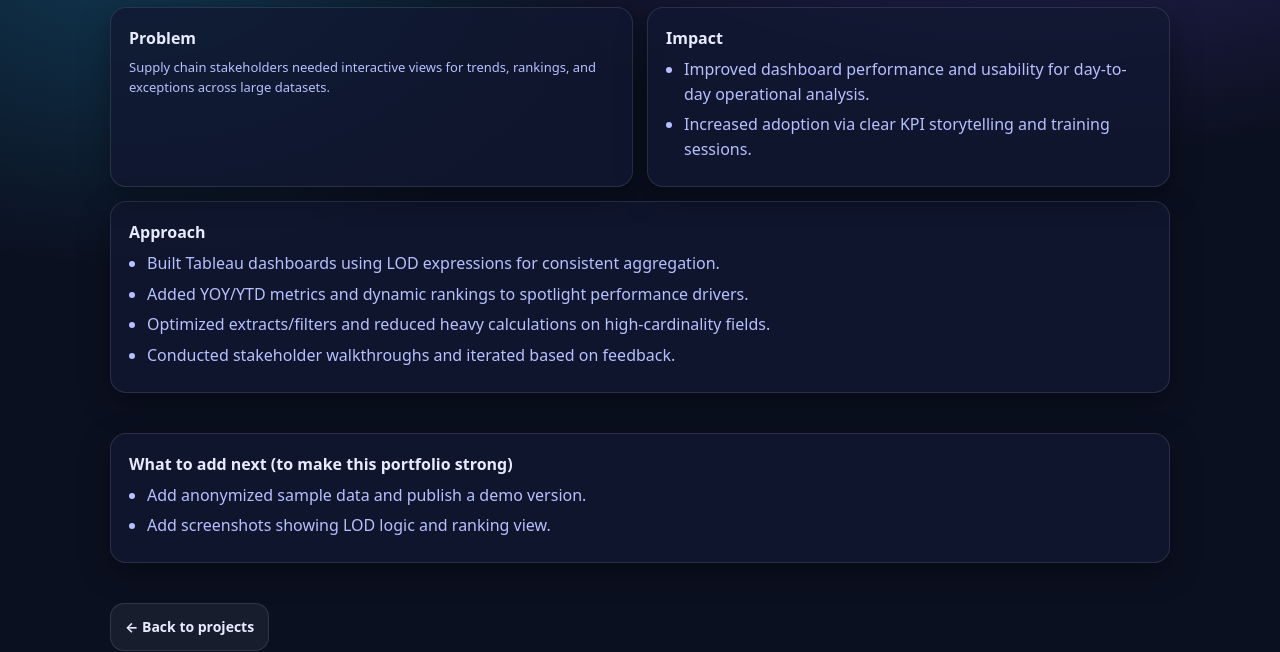
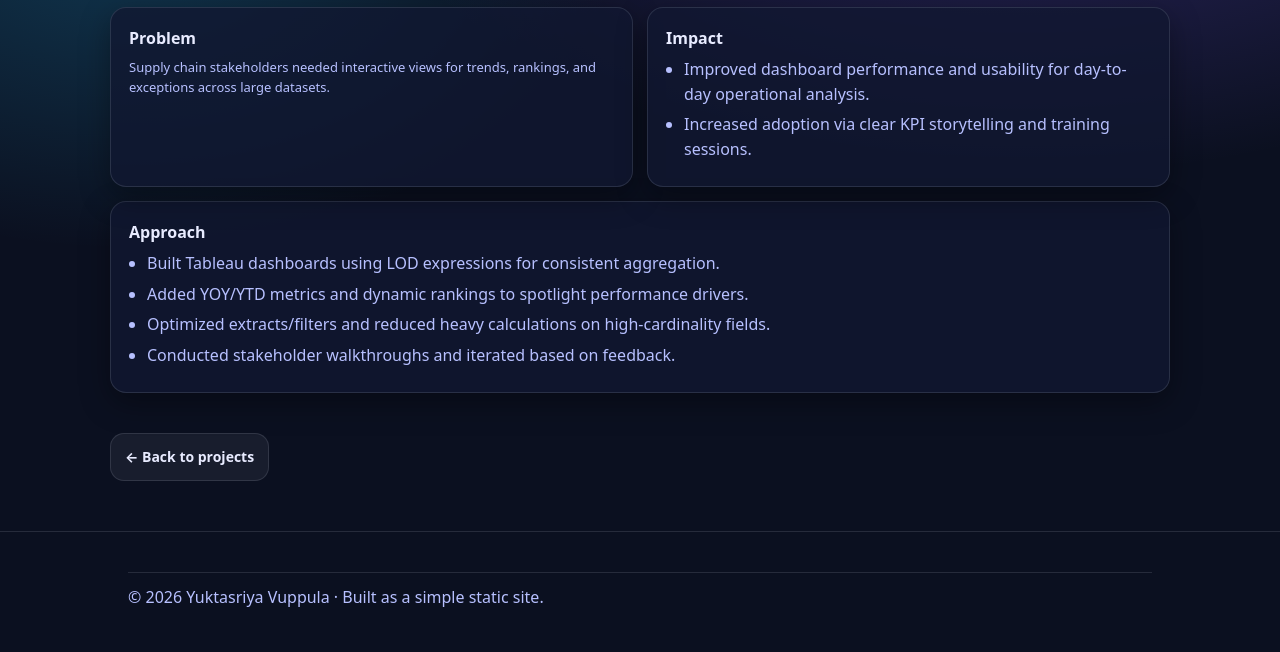
Before and after one commit to yuktasriya/portfolio, a plain HTML site: page projects/supply-chain-analytics.html in a window 1280 px wide. Shown: the part 162-814 px from the top of the page. Drawn offline with Linux system fonts and the light colour scheme.

Commit message:
Update supply-chain-analytics.html

```diff
--- a/projects/supply-chain-analytics.html
+++ b/projects/supply-chain-analytics.html
@@ -50,14 +50,7 @@
       </div>
     </div>
 
-    <div class="section" style="padding-top:14px">
-      <div class="card padded">
-        <div class="item-title">What to add next (to make this portfolio strong)</div>
-        <ul class="bullets">
-          <li>Add anonymized sample data and publish a demo version.</li><li>Add screenshots showing LOD logic and ranking view.</li>
-        </ul>
-      </div>
-    </div>
+
 
     <div style="margin-top:14px">
       <a class="btn" href="../index.html#projects">← Back to projects</a>
```
